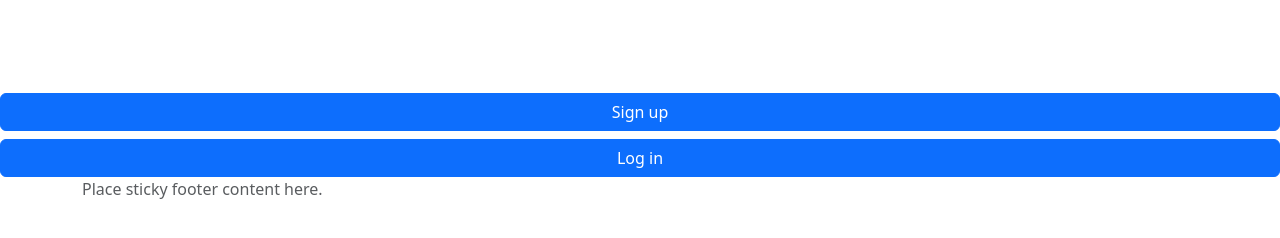
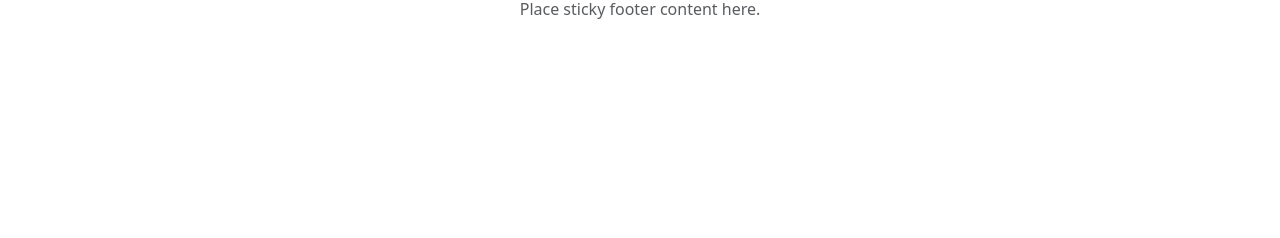
Before and after one commit to Batmanpouknight/1800_202410_BBY09, a plain HTML site: page index.html in a window 1280 px wide. Shown: the part 486-724 px from the top of the page. Drawn offline with nearby package versions, Linux system fonts and the light colour scheme.

Commit message:
removed duplicate buttons sign up and log in

```diff
--- a/index.html
+++ b/index.html
@@ -56,11 +56,6 @@
                 <button class="btn btn-primary" type="button">Log in</button>
               </div>
         </div>
-    </div>
-      <div class="d-grid gap-2">
-        <button class="btn btn-primary" type="button">Sign up</button>
-        <button class="btn btn-primary" type="button">Log in</button>
-      </div>
 
       <!-- Sticky footer -->
       <footer class="footer">
```
